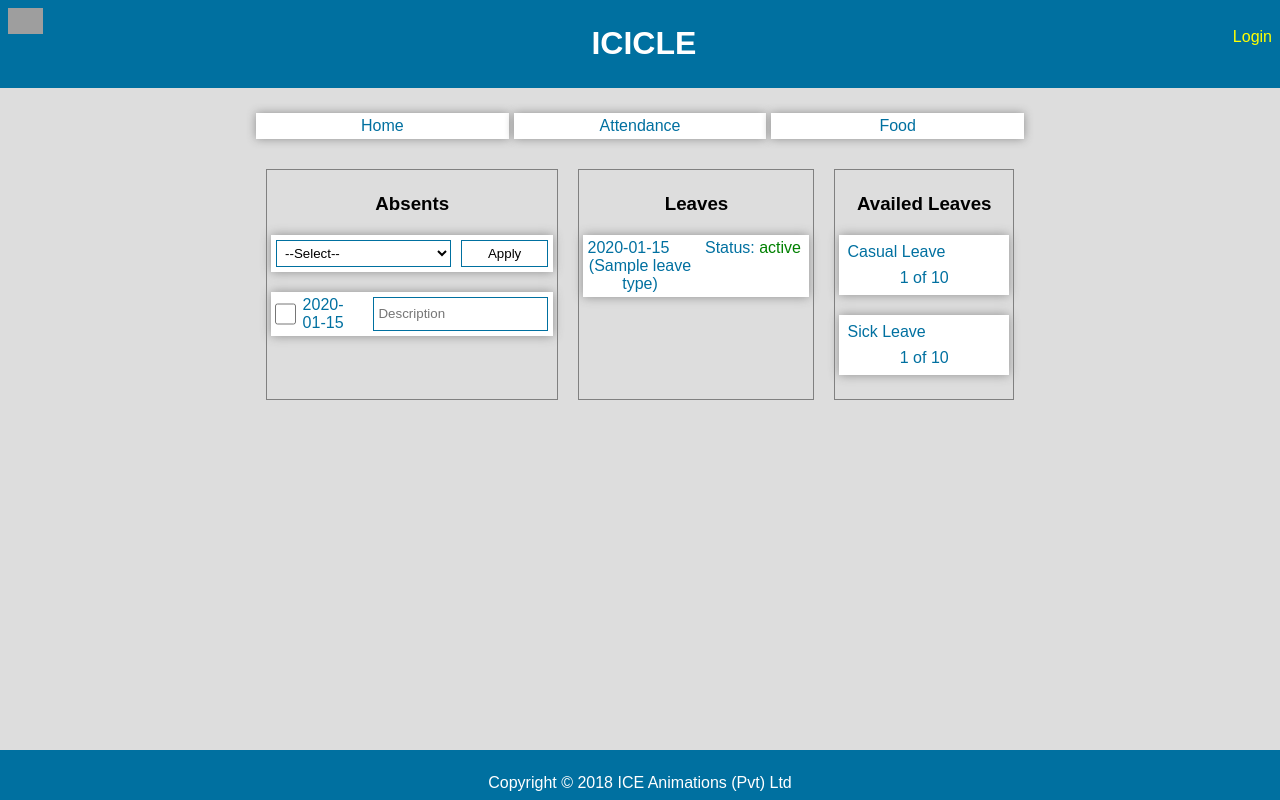
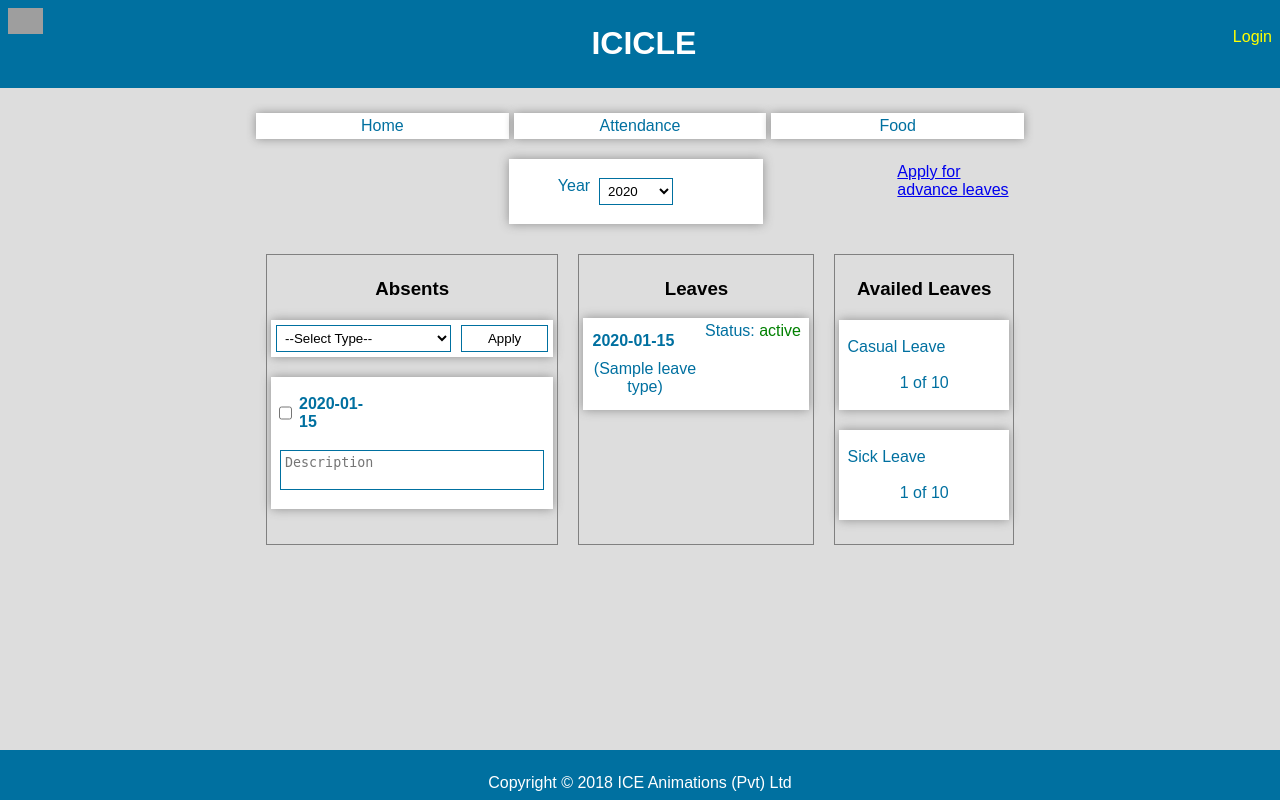
Before and after one commit to iceanimations/icicle, a Django app: template attendance/templates/attendance/attendance.html in a window 1280 px wide. Run offline with Django 3.2, Linux system fonts and the light colour scheme; data comes from the database, SQL or seed files in the repository; both versions use the stored data as it was after the commit; tables that the repository leaves empty hold one stand-in row (values such as "Sample post"); the template is opened without the code that fills it: values that come from a table or form of the project are taken from there, most other values are stand-ins (such as "Sample title", 1, 10 or a date in 2020); grey boxes are pictures that could not be loaded.

Commit message:
year added on attendance.html, cards resized, advance_leave.html added

```diff
--- a/attendance/templates/attendance/attendance.html
+++ b/attendance/templates/attendance/attendance.html
@@ -1,6 +1,27 @@
 {% extends "base.html" %}
 {% block title %}| Attendance {% endblock %}
 {% block content %}
+
+<div class="row">
+	<div class="col-4"></div>
+	<form class="col-4 box">
+		<div class="row-simple">
+			<label class="col-4">Year</label>
+			<select class="col-4" name="year" onchange="this.form.submit()">
+				{% for yr in years %}
+					{% if year == yr %}
+						<option selected="selected" value="{{ yr }}">{{ yr }}</option>
+					{% else %}
+						<option value="{{ yr }}">{{ yr }}</option>
+					{% endif %}
+				{% endfor %}
+			</select>
+			<div class="col-4"></div>
+		</div>
+	</form>
+	<div class="col-2"></div>
+	<div class="col-2"><a href="advance/">Apply for advance leaves</a></div>
+</div>
 
 <div class="row">
 	<div class="col-5 simple-container">
@@ -10,7 +31,7 @@
 			{% csrf_token %}
 			<div class="row box">
 				<select name="leaveType" class="col-8">
-					<option value="0">--Select--</option>
+					<option value="0">--Select Type--</option>
 					{% for lt in leaveTypes %}
 						<option value="{{ lt.pk }}">{{ lt.nice_name }}</option>
 					{% endfor %}
@@ -18,10 +39,16 @@
 				</select>
 			</div>
 			{% for absent in absents %}
-				<div class="row box">
-					<input type="checkbox" class="col-1" name="absents" value="{{absent.date|date:"Y-m-d"}}" />
-						<div class="col-3">{{ absent.date|date:"Y-m-d" }}</div>
-					<input type="text" placeholder="Description" class="col-8" name="{{ absent.date|date:"Y-m-d" }}" />
+			<div class="row-simple box">
+				<div class="col-12">
+					<div class="row-simple">
+						<input type="checkbox" name="absents" value="{{absent.date|date:"Y-m-d"}}" />
+						<div class="col-3"><b>{{ absent.date|date:"Y-m-d" }}</b></div>
+					</div>
+					<div class="row-simple">
+						<textarea rows="2" style="resize: none;" placeholder="Description" class="col-12" name="{{ absent.date|date:"Y-m-d" }}"></textarea>
+					</div>
+				</div>
 			</div>
 			{% endfor %}
 		</form>
@@ -30,23 +57,26 @@
 	<div class="col-4 simple-container">
 		<h3 class="text-center">Leaves</h3>
 		{% for lv in leaves %}
-			<div class="row box">
+			<div class="row-simple box">
 				<div class="col-6 text-center">
-						<div class="row-simple">
-						{{ lv.date|date:"Y-m-d" }}
+					<div class="row-simple row-item">
+					<b>{{ lv.date|date:"Y-m-d" }}</b>
 					</div>
-						<div class="row-simple">
+					<div class="row-simple row-item">
 					({{ lv.leaveType.nice_name }})
 					</div>
 				</div>
 				<div class="col-6 text-center">Status:
 					{% if lv.status == "approved" %}
 						<span class="green">{{ lv.nice_status }}</span>
-						{% else %}
+					{%endif%}
+					{% if lv.status == "pending" %}
+						<span class="orange">{{ lv.nice_status }}</span>
+					{%endif%}
+					{% if lv.status == "rejected" %}
 						<span class="red">{{ lv.nice_status }}</span>
 					{%endif%}
 				</div>
-
 			</div>
 		{% endfor %}
 	</div>
--- a/attendance/urls.py
+++ b/attendance/urls.py
@@ -8,5 +8,6 @@ from . import views
 
 
 urlpatterns = [
-               path('', views.attendance)
+               path('', views.attendance),
+               path('advance/', views.advance_leave)
 ]
--- a/home/models.py
+++ b/home/models.py
@@ -144,12 +144,12 @@ class Employee(models.Model):
                               status=apps.get_model('attendance',
                               'LeaveRequest').PENDING).values_list('date',
                                                                    flat=True))
-        return att
+        return att.order_by('-date')
 
     def allLeaves(self):
         return apps.get_model('attendance', 'LeaveRequest'
                               ).objects.filter(employee=self
-                              ).order_by('leaveType')
+                              ).order_by('-date')
 
     def leaves(self, tp):
         tp = apps.get_model('attendance', 'LeaveType').objects.get(name=tp)
--- a/icicle/static/icicle/css/style.css
+++ b/icicle/static/icicle/css/style.css
@@ -13,8 +13,8 @@ body {
 	color: green;
 }
 
-.yellow {
-	color: yellow;
+.orange {
+	color: orange;
 }
 
 .title {
@@ -50,7 +50,9 @@ button::-moz-focus-inner {
 }
 
 label {
-	text-align:right;
+	text-align: right;
+	display: inline-block;
+	vertical-align: middle;
 }
 
 img {
@@ -132,6 +134,13 @@ img {
 	width: 100%;
 	display: flex;
 	flex-wrap: nowrap;
+	margin-top: 10px;
+	margin-bottom: 10px;
+}
+
+.row-item {
+	margin-left: 5px;
+	margin-bottom: 10px;
 }
 
 .col-1 {
```
Also changed, not shown: attendance/views.py (+24 -3 lines), db.sqlite3. Lines whose indentation alone changed are shown as unchanged.
